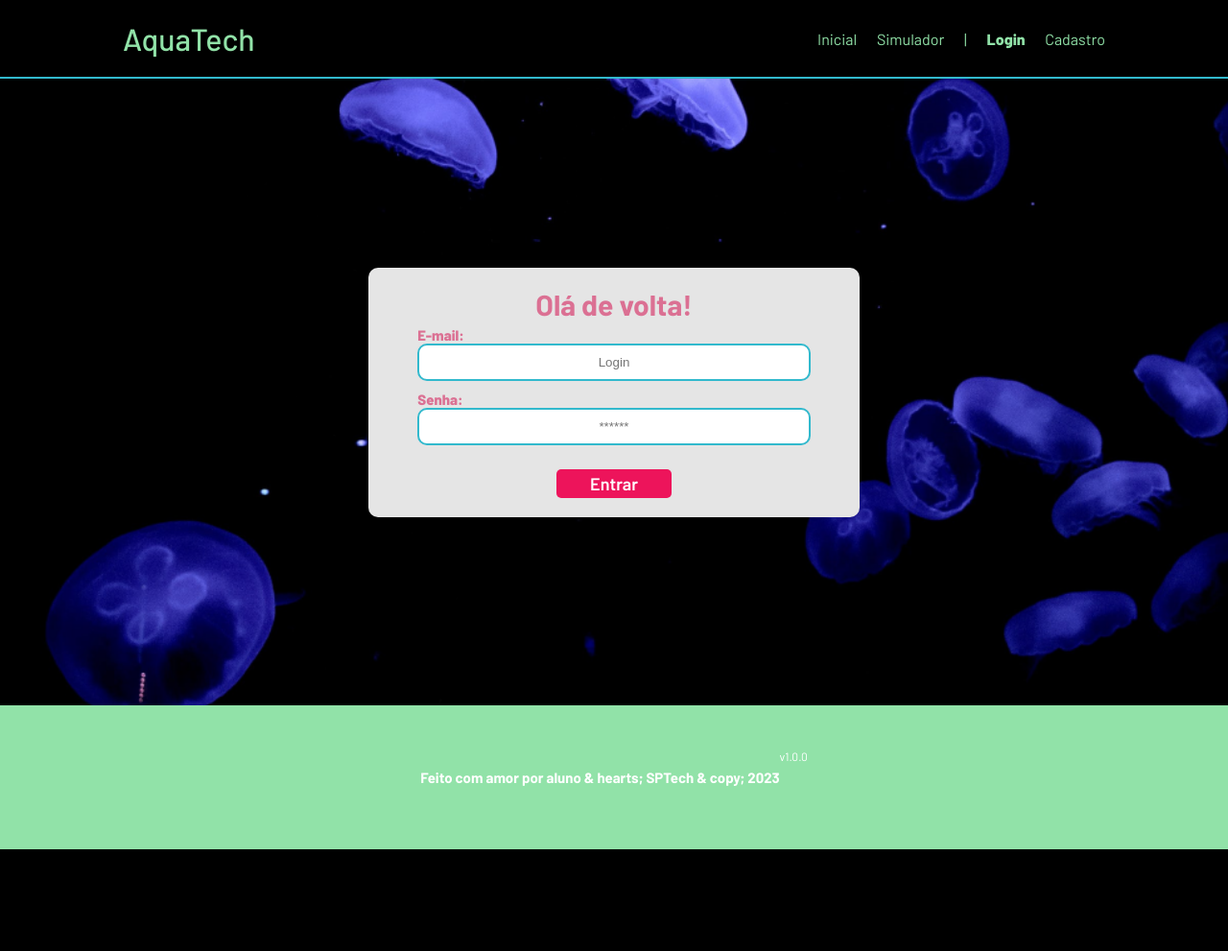
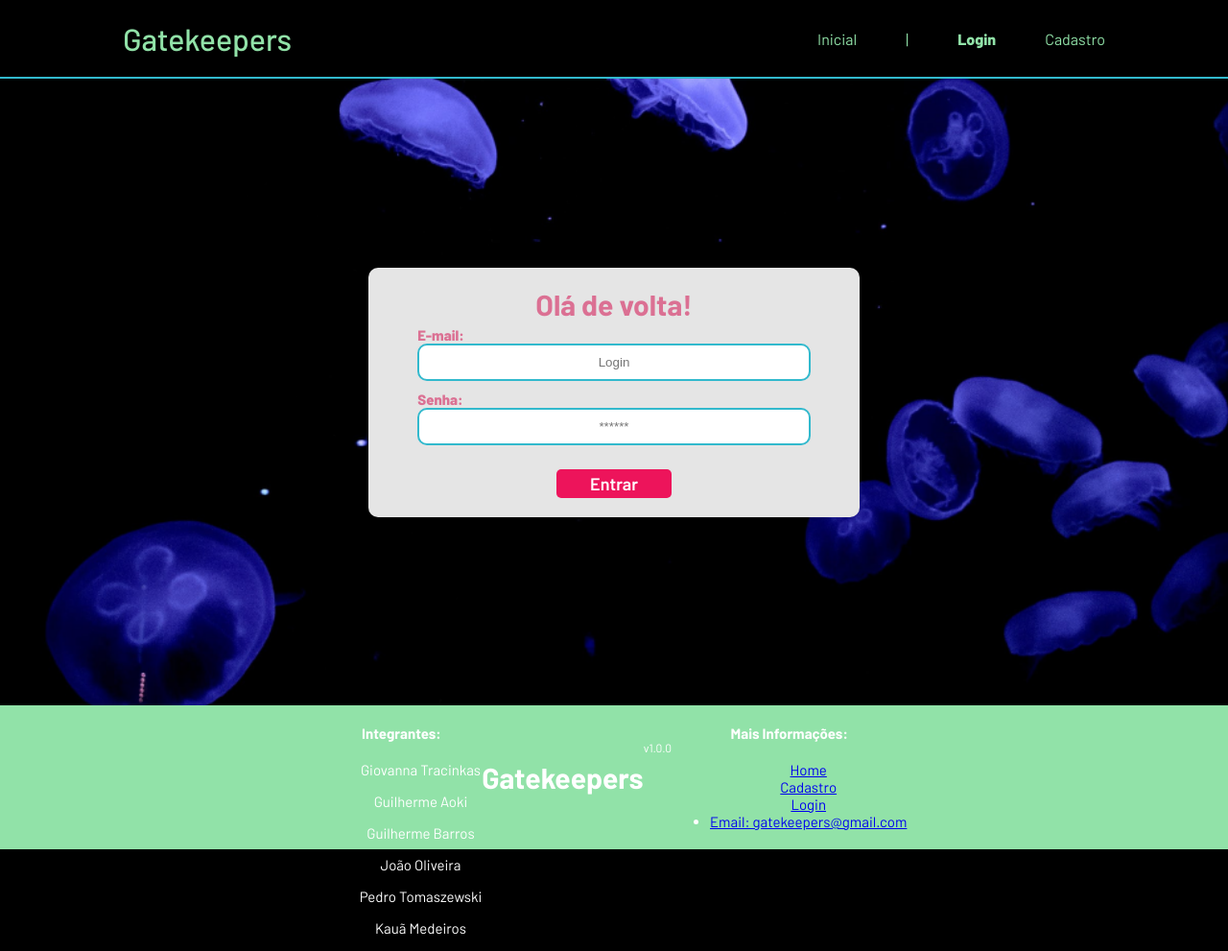
Before and after one commit to pdrzewski/biblioteca-PI, a website: page public/login.html in a window 1280 px wide. Shown: the whole page at 96% size. Before the commit the page ends 885 px from the top, so only its background shows below. Drawn offline with Linux system fonts and the light colour scheme.

Commit message:
Update login.html

```diff
--- a/public/login.html
+++ b/public/login.html
@@ -6,7 +6,7 @@
     <meta http-equiv="X-UA-Compatible" content="IE=edge">
     <meta name="viewport" content="width=device-width, initial-scale=1.0">
 
-    <title>AquaTech | Login</title>
+    <title>Gatekeepers | Login</title>
 
     <script src="./js/sessao.js"></script>
 
@@ -21,14 +21,12 @@
 
     <div class="header">
         <div class="container">
-            <h1 class="titulo">AquaTech</h1>
+            <h1 class="titulo">Gatekeepers</h1>
             <ul class="navbar">
                 <li>
                     <a href="index.html">Inicial</a>
                 </li>
-                <li>
-                    <a href="simulador.html">Simulador</a>
-                </li>
+
                 <li>|</li>
                 <li class="agora">
                     <a href="#">Login</a>
@@ -74,10 +72,40 @@
     <!--footer inicio-->
     <div class="footer">
         <div class="container">
-            <h4>Feito com amor por aluno & hearts; SPTech & copy; 2023</h4>
-            <span class="version">v1.0.0</span>
+
+          <div class="footer-esquerdo">
+            <h4>Integrantes:</h4>
+            <ul>
+              <p>Giovanna Tracinkas</p>
+              <p>Guilherme Aoki</p>
+              <p>Guilherme Barros</p>
+              <p>João Oliveira</p>
+              <p>Pedro Tomaszewski</p>
+              <p>Kauã Medeiros</p>
+            </ul>
+          </div>
+
+
+          <div class="footer">
+            <div class="container">
+              <h1>Gatekeepers</h1>
+              <span class="version">v1.0.0</span>
+            </div>
+          </div>
+
+          <div class="footer-direito">
+            <h4>Mais Informações:</h4>
+            <ul>
+              <a href="index.html">Home</a> <br>
+              <a href="cadastro.html">Cadastro</a> <br>
+              <a href="login.html">Login</a> <br>
+
+              <li><a href="mailto:gatekeepers@gmail.com">Email: gatekeepers@gmail.com</a></li>
+            </ul>
+          </div>
         </div>
-    </div>
+      </div>
+
     <!--footer fim-->
 
 </body>
@@ -127,7 +155,7 @@
                     sessionStorage.EMAIL_USUARIO = json.email;
                     sessionStorage.NOME_USUARIO = json.nome;
                     sessionStorage.ID_USUARIO = json.id;
-                    sessionStorage.BIBLIOTECA = JSON.stringify(json.biblioteca)
+                    sessionStorage.AQUARIOS = JSON.stringify(json.aquarios)
 
                     setTimeout(function () {
                         window.location = "./dashboard/cards.html";
```
